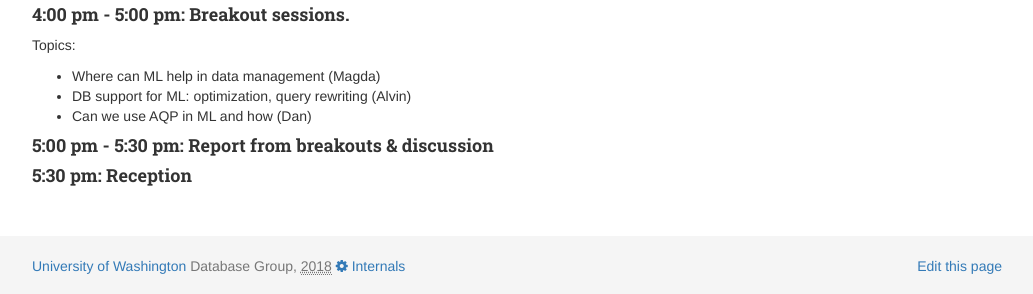
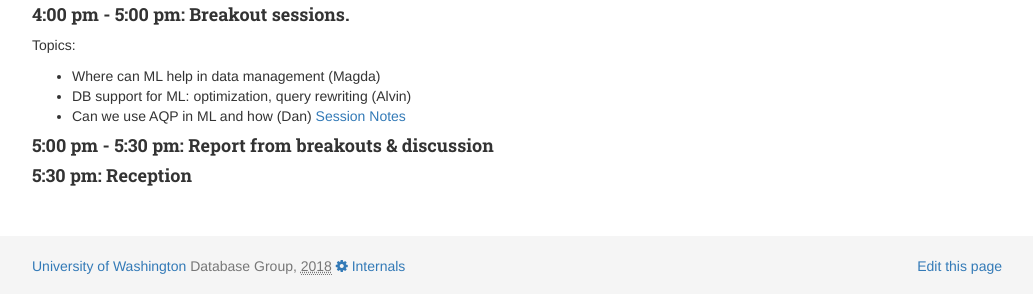
Before and after one commit to uwdb/website, a Jekyll site: the page built from events/workshop/2018/machine_learning.markdown, in a window 1280 px wide. Shown: the part 884-1178 px from the top of the page, without its empty margins (123-1156 px from the left). Built offline with Jekyll 4.4.1, drawn with Linux system fonts in a browser that asks for light colours; nearby versions of some CDN libraries.

Commit message:
Update machine_learning.markdown

```diff
--- a/events/workshop/2018/machine_learning.markdown
+++ b/events/workshop/2018/machine_learning.markdown
@@ -55,6 +55,7 @@
 * Where can ML help in data management (Magda)
 * DB support for ML: optimization, query rewriting (Alvin)
 * Can we use AQP in ML and how (Dan)
+[Session Notes](slides/Break-Out-Sessions.pdf)
 
 #### 5:00 pm - 5:30 pm: Report from breakouts & discussion
 
```
